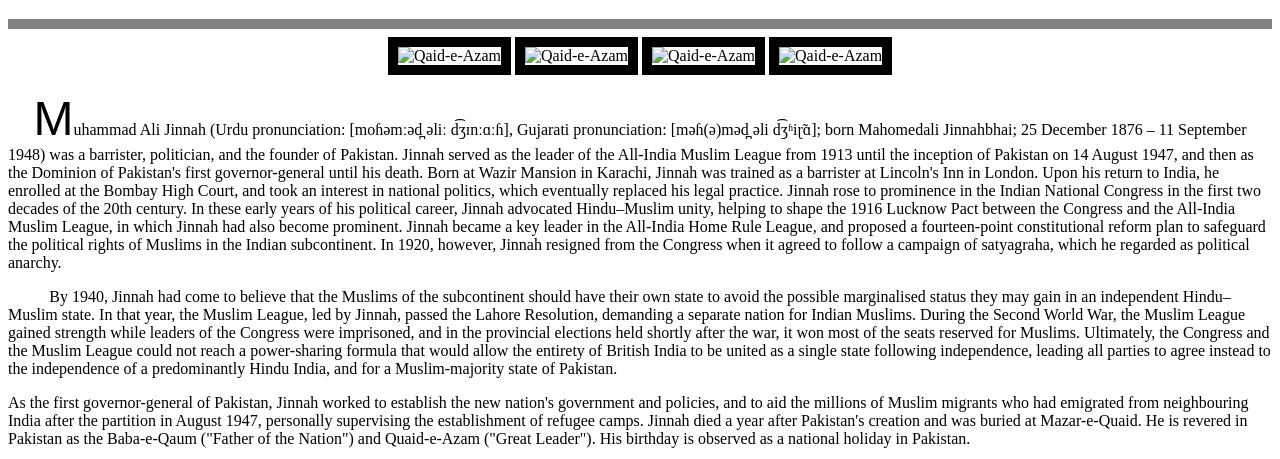
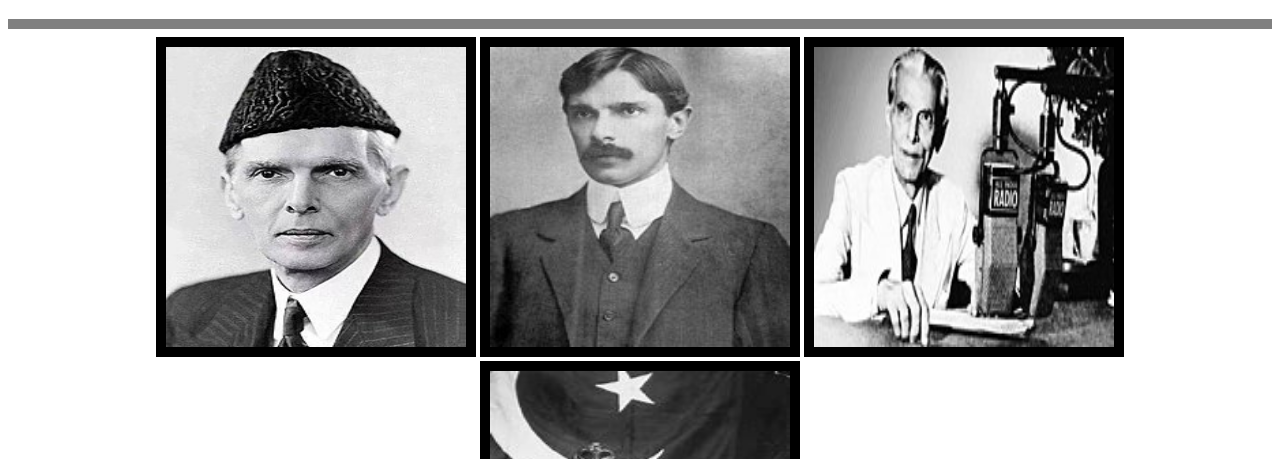
Before and after one commit to BeenaAnam/Tribute-For-QEA, a plain HTML site: page index.html in a window 1280 px wide. Shown: the part 177-636 px from the top of the page. Drawn offline with Linux system fonts and the light colour scheme.

Commit message:
Update index.html

```diff
--- a/index.html
+++ b/index.html
@@ -18,10 +18,10 @@
     <hr color="gray" size="10">
     <!-- Image section -->
     <center>
-    <img src="./image/Jinnah1945c.jpg" alt="Qaid-e-Azam" width="300" height="300" border="10">
-    <img src="./image/Mohammad_Ali_Jinnah,_1910.jpg" alt="Qaid-e-Azam" width="300"  height="300" border="10">
-    <img src="./image/220px-Jinnah_announces_the_creation_of_Pakistan_over_All_India_Radio.jpg" alt="Qaid-e-Azam" width="300"  height="300" border="10">
-    <img src="./image/OIP.jpg" alt="Qaid-e-Azam" width="300"  height="300" border="10">
+    <img src="./Jinnah1945c.jpg" alt="Qaid-e-Azam" width="300" height="300" border="10">
+    <img src="./Mohammad_Ali_Jinnah,_1910.jpg" alt="Qaid-e-Azam" width="300"  height="300" border="10">
+    <img src="./220px-Jinnah_announces_the_creation_of_Pakistan_over_All_India_Radio.jpg" alt="Qaid-e-Azam" width="300"  height="300" border="10">
+    <img src="./OIP.jpg" alt="Qaid-e-Azam" width="300"  height="300" border="10">
    </center>
     <!-- About section -->
 
@@ -68,7 +68,7 @@
 
      <font color="green"><h1>Mazar-e-Quaid :-</h1></font>
       <a href="https://pakistani.pk/mazar-e-quaid/#:~:text=Beautifully%20designed%20in%20a%20large%20area%20of%C2%A03%2C100%20square%20meters&" target="_blank">
-        <img src="./image/PK_Karachi_asv2020-02_img52_Mazar-e-Quaid.jpg"></a>
+        <img src="./PK_Karachi_asv2020-02_img52_Mazar-e-Quaid.jpg"></a>
 
         <ul>
             <li><b>Mazar-e-Quaid, the final resting place of Muhammad Ali Jinnah and Fatima Jinnah.</b></li>
```
